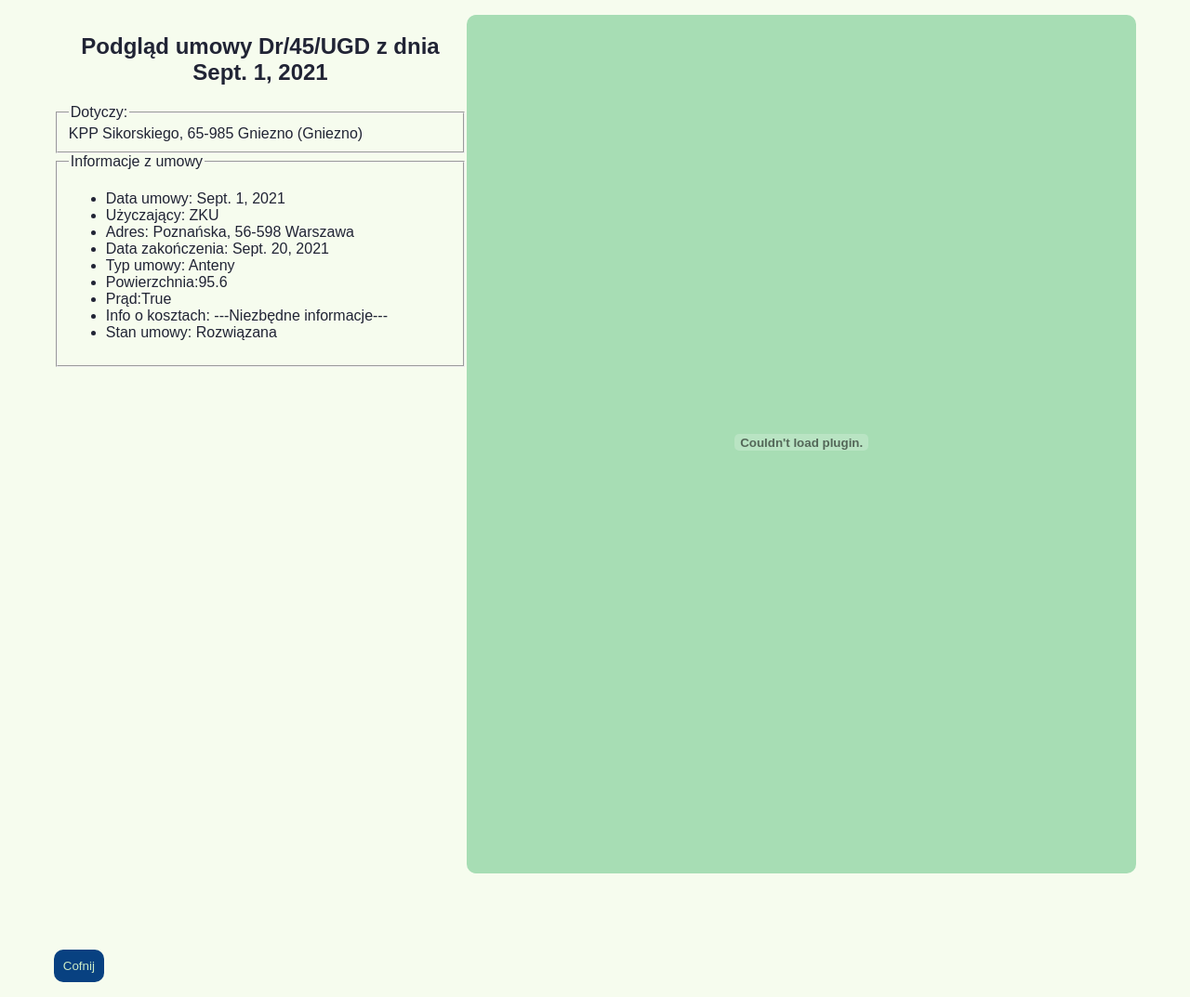
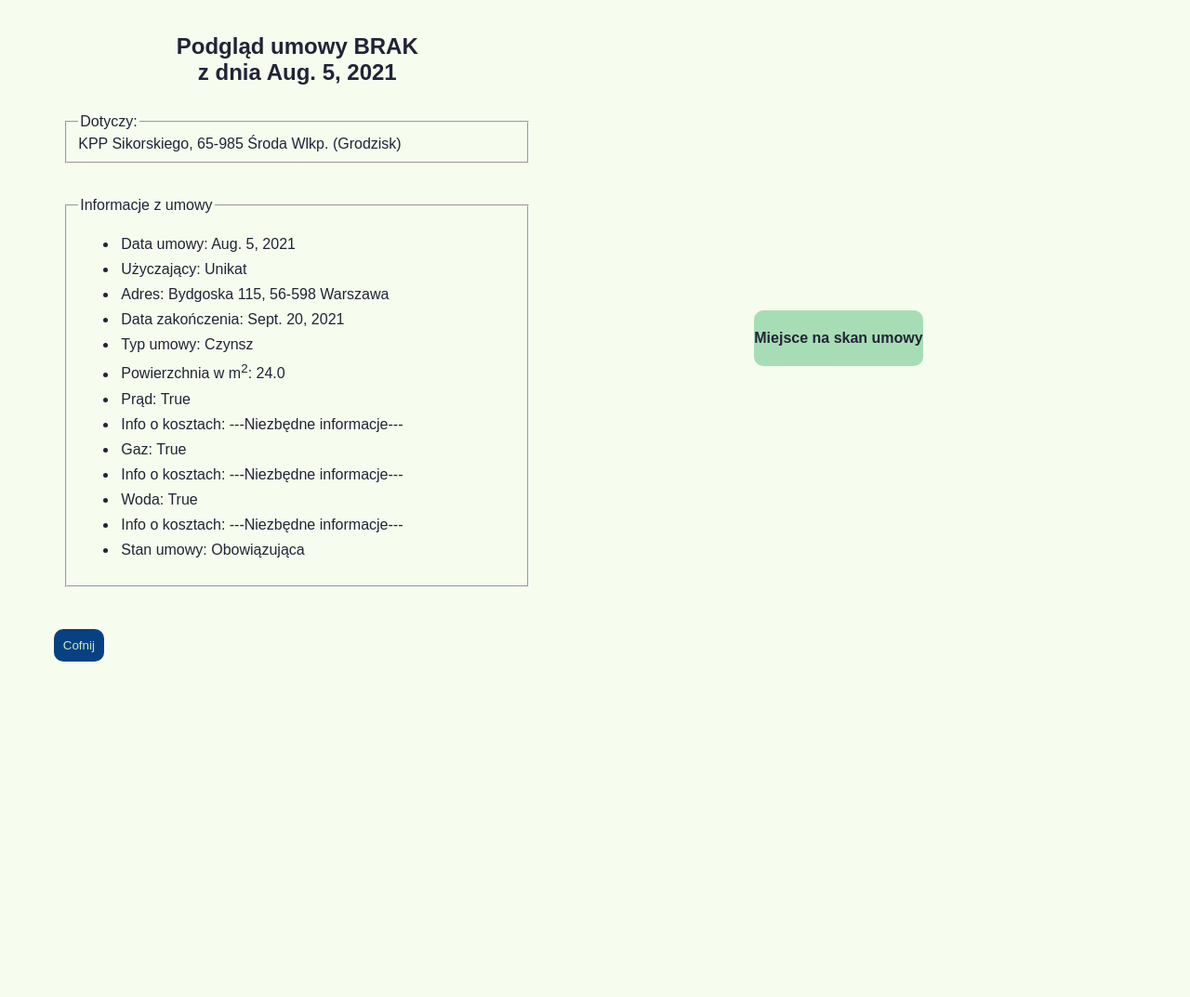
Before and after one commit to Hypnos86/Projekt-umowy, a Django app: page /umowy/podglad/2/ in a window 1280 px wide. Shown: the whole page at 93% size. After the commit the page ends 712 px from the top, so only its background shows below. Run offline with Django 3.2, Linux system fonts and the light colour scheme; a user stored in the database is signed in; data comes from the database, SQL or seed files in the repository; parts of the project's set-up code (start-up, migrations or seed data) failed here and were passed over.

Commit message:
Dodanie nowych funkcji - archiwum  wraz z nowym modelem

```diff
--- a/templates/ewidencja.html
+++ b/templates/ewidencja.html
@@ -27,6 +27,7 @@
 <hr>
     <nav>
         <a href="{% url 'nowe_umowy'%}"><button class="button-general button-menu">Dodaj nową umowę</button></a>
+        <a href="{% url 'wszystkie_umowy'%}"><button class="button-general button-menu active">Ewidencja umów</button></a>
         <a href="{% url 'archiwalne_umowy'%}"><button class="button-general button-menu">Archiwum umów</button></a>
     </nav>
 </div>
--- a/templates/podglad.html
+++ b/templates/podglad.html
@@ -1,20 +1,20 @@
 {%extends 'start.html'%}
 
-{%block tytul%} Umowa {{umowa.id}} {%endblock%}
+{%block tytul%} Umowa {{podglad.nr_umowy}} {%endblock%}
 
 {%block strona%}
 <section>
     <div class="podglad_box">
-    <h2 class="naglowek_podglad">Podgląd umowy {{podglad.nr_umowy}} z dnia {{podglad.data_umowy}}</h2>
+        <h2 class="naglowek_podglad">Podgląd umowy {{podglad.nr_umowy}}<br>z dnia {{podglad.data_umowy}}</h2>
 
-    <form>
+        <form class="podglad_umow">
             <fieldset>
                 <legend>Dotyczy:</legend>
                 <span>{{podglad.rodzaj_jedn}} {{podglad.adres_jedn}}, {{podglad.kod_pocztowy_jedn}} {{podglad.miasto_jedn}} ({{podglad.powiaty_jedn}})</span>
             </fieldset>
         </form>
 
-    <form>
+        <form class="podglad_umow">
             <fieldset>
                 <legend> Informacje z umowy</legend>
                 <ul>
@@ -25,15 +25,43 @@
                     </li>
                     <li> Data zakończenia: {{podglad.okres_obowiazywania}}</li>
                     <li> Typ umowy: {{podglad.typ_umowy}}</li>
-                <li> Powierzchnia:{{podglad.pow_uzyczona}}</li>
-                <li> Prąd:{{podglad.rodzaj_kosztow_prad}}</li>
-                <li> Info o kosztach: {{podglad.informacje}}</li>
+                    <li> Powierzchnia w m<sup>2</sup>: {{podglad.pow_uzyczona}}</li>
+
+                    {%if podglad.rodzaj_kosztow_prad == True%}
+                    <li> Prąd: {{podglad.rodzaj_kosztow_prad}}</li>
+                    <li> Info o kosztach: {{podglad.informacje_prad}}</li>
+                    {%else%}
+                    {%endif%}
+
+                    {%if podglad.rodzaj_kosztow_gaz == True%}
+                    <li> Gaz: {{podglad.rodzaj_kosztow_gaz}}</li>
+                    <li> Info o kosztach: {{podglad.informacje_gaz}}</li>
+                    {%else%}
+                    {%endif%}
+
+                    {%if podglad.rodzaj_kosztow_woda == True%}
+                    <li> Woda: {{podglad.rodzaj_kosztow_woda}}</li>
+                    <li> Info o kosztach: {{podglad.informacje_woda}}</li>
+                    {%else%}
+                    {%endif%}
+
+                    {%if podglad.rodzaj_kosztow_co == True%}
+                    <li> Centralne ogrzewanie: {{podglad.rodzaj_kosztow_co}}</li>
+                    <li> Info o kosztach: {{podglad.informacje_co}}</li>
+                    {%else%}
+                    {%endif%}
                     <li> Stan umowy: {{podglad.stan_umowy}}</li>
 
                 </ul>
             </fieldset>
         </form>
+        <div class="cofni_podgląd">
+            <a href="{% url 'wszystkie_umowy'%}">
+                <button class="button-general button-back">Cofnij</button>
+            </a>
         </div>
+    </div>
+
 
     <div class="pdf_viev">
         {%if podglad.skan_umowy %}
@@ -44,12 +72,5 @@
 
         {%endif%}
     </div>
-
 </section>
-
-<div class="cofni_podgląd">
-<a  href="{% url 'wszystkie_umowy'%}">
-    <button class="button-general">Cofnij</button>
-</div>
-
 {%endblock%}
--- a/umowyapp/forms.py
+++ b/umowyapp/forms.py
@@ -15,7 +15,13 @@
                   'typ_umowy',
                   'pow_uzyczona',
                   'rodzaj_kosztow_prad',
-                  'informacje',
+                  'informacje_prad',
+                  'rodzaj_kosztow_gaz',
+                  'informacje_gaz',
+                  'rodzaj_kosztow_woda',
+                  'informacje_woda',
+                  'rodzaj_kosztow_co',
+                  'informacje_co',
                   'stan_umowy',
                   'powiaty_jedn',
                   'rodzaj_jedn',
@@ -35,7 +41,13 @@
                   'typ_umowy': "Typ umowy",
                   'pow_uzyczona': 'Powierzchnia [m2]',
                   'rodzaj_kosztow_prad': 'Prąd',
-                  'informacje': 'Info o kosztach',
+                  'informacje_prad': 'Info o kosztach - energia elektryczna',
+                  'rodzaj_kosztow_gaz': 'Gaz',
+                  'informacje_gaz': 'Info o kosztach - gaz',
+                  'rodzaj_kosztow_woda': 'Woda',
+                  'informacje_woda': 'Info o kosztach - woda',
+                  'rodzaj_kosztow_co': 'Centralne ogrzewanie',
+                  'informacje_co': 'Info o kosztach - centralne ogrzewanie',
                   'stan_umowy': 'Stan umowy',
                   'powiaty_jedn': 'Powiat',
                   'rodzaj_jedn': 'Rodzaj jednostki',
--- a/umowyapp/models.py
+++ b/umowyapp/models.py
@@ -3,7 +3,7 @@
 
 # Create your models here.
 class Powiaty_Wlkp(models.Model):
-    powiat = models.CharField(max_length=12)
+    powiat = models.CharField(max_length=12, null=False)
 
     def __str__(self):
         return self.powiat_jedn()
@@ -13,7 +13,7 @@
 
 
 class Rodzaje_jednostek(models.Model):
-    rodzaj = models.CharField(max_length=4)
+    rodzaj = models.CharField(max_length=4, null=False)
 
     def __str__(self):
         return self.rodzaj_jedn()
@@ -23,14 +23,13 @@
 
 
 class Stan_umow(models.Model):
-    stan = models.CharField(max_length=14)
+    stan = models.CharField(max_length=14, null=False)
 
     def __str__(self):
         return self.stan_umowy()
 
     def stan_umowy(self):
         return "{}".format(self.stan)
-
 
 
 class Rodzaj_umowy(models.Model):
@@ -45,18 +44,25 @@
 
 class Umowy(models.Model):
     data_umowy = models.DateField(null=False)
-    nr_umowy = models.CharField(max_length=15, null=True, default="BRAK")
+    nr_umowy = models.CharField(max_length=20, null=True, default="BRAK")
     nazwa_uzyczajacego = models.CharField(max_length=30, null=True)
     adres_uzyczajacego = models.CharField(max_length=30, null=True)
     kod_pocztowy_uzyczajacego = models.CharField(max_length=6, null=True)
     miasto_uzyczajacego = models.CharField(max_length=20, null=True)
     okres_obowiazywania = models.DateField(blank=True, default="")
 
-    typ_umowy = models.ForeignKey(Rodzaj_umowy, on_delete=models.CASCADE, null=True)
+    typ_umowy = models.ForeignKey(Rodzaj_umowy, on_delete=models.CASCADE, null=False)
 
     pow_uzyczona = models.FloatField(max_length=4, null=True, blank=True)
+
     rodzaj_kosztow_prad = models.BooleanField()
-    informacje = models.TextField(default="---Niezbędne informacje---")
+    informacje_prad = models.TextField(null=True, default="---Niezbędne informacje---")
+    rodzaj_kosztow_gaz = models.BooleanField()
+    informacje_gaz = models.TextField(null=True, default="---Niezbędne informacje---")
+    rodzaj_kosztow_woda = models.BooleanField()
+    informacje_woda = models.TextField(null=True, default="---Niezbędne informacje---")
+    rodzaj_kosztow_co = models.BooleanField()
+    informacje_co = models.TextField(null=True, default="---Niezbędne informacje---")
 
     powiaty_jedn = models.ForeignKey(Powiaty_Wlkp, on_delete=models.CASCADE)
     rodzaj_jedn = models.ForeignKey(Rodzaje_jednostek, on_delete=models.CASCADE, null=True)
--- a/umowyapp/static/style.css
+++ b/umowyapp/static/style.css
@@ -41,10 +41,12 @@
     background-color: hsl(212,88%,27%);
     color: hsl(109,49%,85%);
     width: auto;
-    margin: 7% 8px auto auto;
+    margin: 20px 8px auto auto;
     padding:10px;
     border-radius: 10px;
     border-style: none;
+    -webkit-transition: all 1s ease;
+    transition: all 1s ease;
 }
 
 .button-general:hover{
@@ -54,7 +56,11 @@
 }
 
 .button-menu{
-    margin: 1px 1% ;
+    margin: 5px 1% 2px ;
+}
+
+.active{
+    background-color: hsl(205,91%,35%);
 }
 
 .buton-remove:hover{
@@ -76,7 +82,7 @@
 .lista_umow{
     list-style-type:none;
     flex:1;
-    margin: auto;
+    margin: auto auto 10px;
 }
 
 .znacznik{
@@ -100,6 +106,16 @@
     text-align: right;
 }
 
+/* archiwum*/
+.archiwum{
+    background-color: rgb(221, 167, 173);
+}
+
+.archiwum:hover{
+    background-color: rgb(204, 123, 173);
+}
+
+
 /* widok podglądu umów - podglad.html*/
 .podglad_box{
     width: 45%;
@@ -110,6 +126,20 @@
 }
 .naglowek_podglad{
     text-align:center;
+}
+
+.podglad_umow{
+    margin:15px 0px;
+    padding:2%;
+}
+.podglad_umow fieldset ul li{
+    padding: 3px;
+    margin: 3px;
+}
+
+.button back{
+    margin: 1px 8px auto auto;
+    padding:2px;
 }
 
 
--- a/umowyapp/views.py
+++ b/umowyapp/views.py
@@ -1,5 +1,5 @@
 from django.shortcuts import render, get_object_or_404, redirect
-from .models import Rodzaje_jednostek, Umowy
+from .models import Rodzaje_jednostek, Umowy, Stan_umow
 from .forms import UmowyForm
 from django.contrib.auth.decorators import login_required
 
@@ -13,13 +13,14 @@
 
     return render(request, 'ewidencja.html', {'wszystkie': wszystkie, 'archiwalne': archiwalne})
 
+
 @login_required
 def archiwalne_umowy(request):
     # return HttpResponse('<h1>to jest test aplikacji</h1>')
     archiwalne = Umowy.objects.filter(deleted=1)
+    wszystkie = Umowy.objects.filter(deleted=0)
 
-    return render(request, 'archiwum.html', {'archiwalne': archiwalne})
-
+    return render(request, 'archiwum.html', {'archiwalne': archiwalne, 'wszystkie': wszystkie})
 
 
 @login_required
@@ -63,6 +64,7 @@
     umowa = get_object_or_404(Umowy, pk=id)
     if request.method == "POST":
         umowa.deleted = 1
+        # mowa.stan_umowy = Stan_umow[1]
         umowa.save()
         return redirect(wszystkie_umowy)
     return render(request, 'usun.html', {'umowa': umowa})
```
Also changed, not shown: templates/archiwum.html (+53 -0 lines), templates/umowa_form.html (+9 -6 lines), db.sqlite3, umowyapp/migrations/0002_auto_20211008_1322.py, umowyapp/migrations/0003_auto_20211001_1828.py (deleted), umowyapp/migrations/0003_auto_20211008_1340.py (added), umowyapp/migrations/0004_auto_20211008_1345.py (added), umowyapp/migrations/0005_auto_20211008_1351.py (added), 1 other file. Lines whose indentation alone changed are shown as unchanged.
